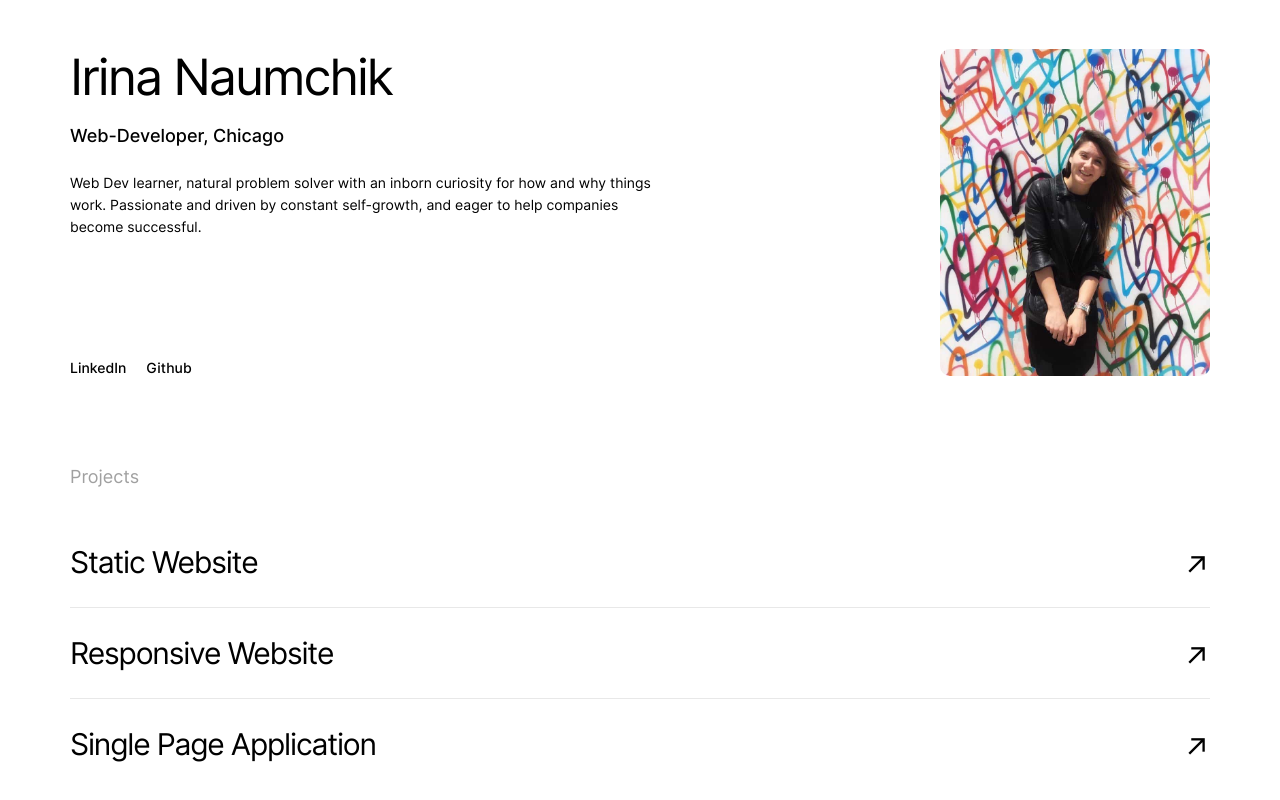
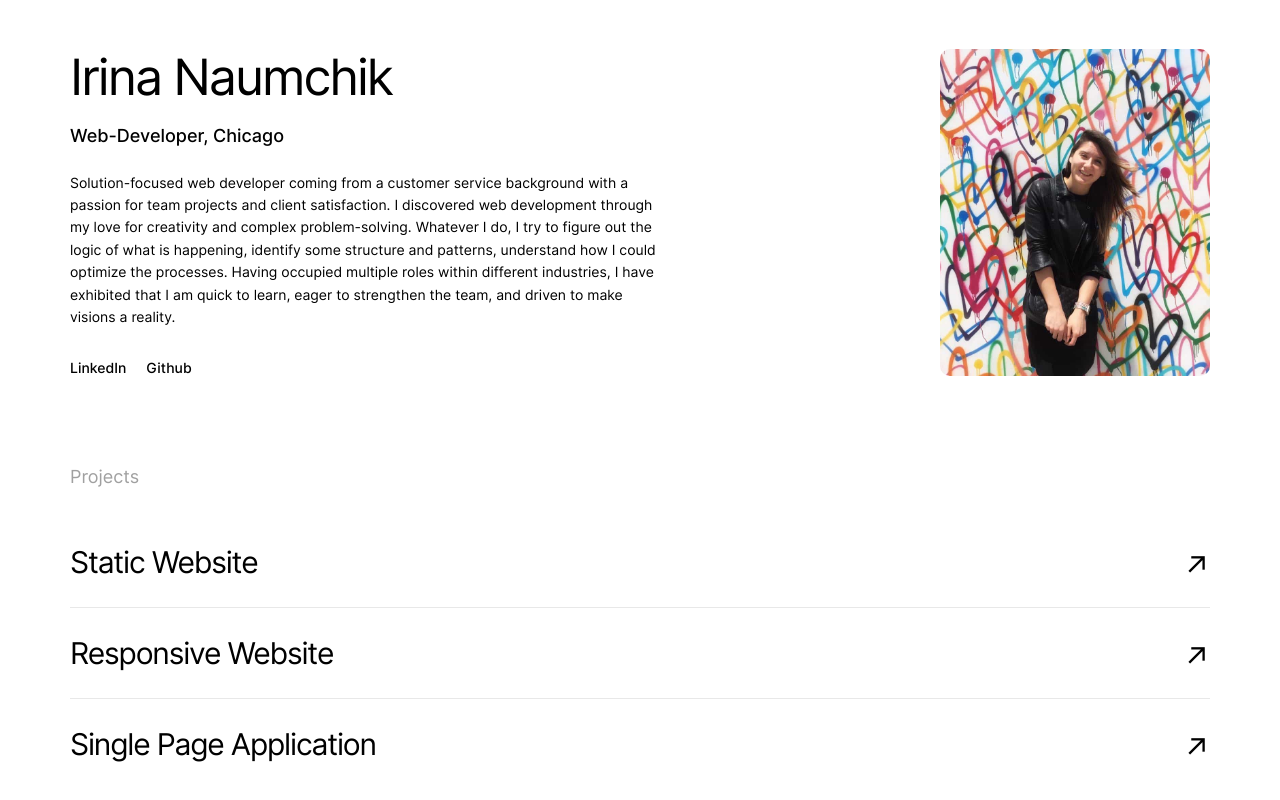
Before and after one commit to naumch1k/movies-explorer-frontend, a React (Create React App) app: page / in a window 1280 px wide. Shown: the part 1974-2774 px from the top of the page. Built offline with nearby package versions, Linux system fonts and the light colour scheme; no server answers.

Commit message:
feat: update AboutMe section

```diff
--- a/src/components/AboutMe/AboutMe.jsx
+++ b/src/components/AboutMe/AboutMe.jsx
@@ -38,7 +38,10 @@ function AboutMe() {
                 Web-Developer, Chicago
               </p>
               <p className="about-me__text">
-                Web Dev learner, natural problem solver with an inborn curiosity for how and why things work. Passionate and driven by constant self-growth, and eager to help companies become successful.
+              Solution-focused web developer coming from a customer service background with a passion for team projects and client satisfaction.
+               I discovered web development through my love for creativity and complex problem-solving. Whatever I do,
+               I try to figure out the logic of what is happening, identify some structure and patterns, understand how I could optimize the processes.
+               Having occupied multiple roles within different industries, I have exhibited that I am quick to learn, eager to strengthen the team, and driven to make visions a reality.
               </p>
             </div>
             <ul className="about-me__links">
```
